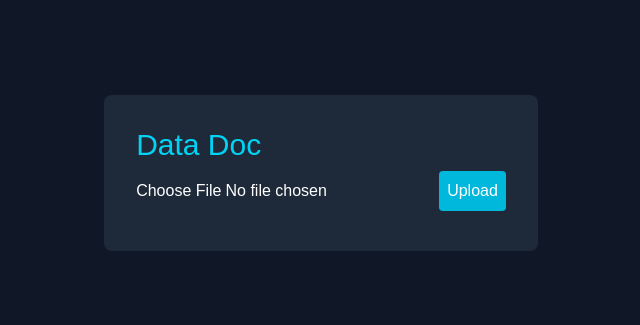
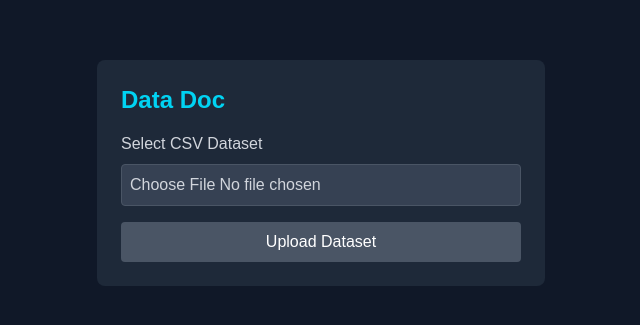
Before and after one commit to TechieTeee/Data-Doc, a Next.js app in the folder frontend/: page / in a window 1280 px wide. Shown: the part 227-552 px from the top of the page, without its empty margins (319-959 px from the left). Built offline with nearby package versions, Linux system fonts and the light colour scheme.

Commit message:
Updated page.tsx for TS types, error handling and UX

```diff
--- a/frontend/app/page.tsx
+++ b/frontend/app/page.tsx
@@ -2,35 +2,122 @@
 import { useState } from "react";
 import axios from "axios";
 
+type UploadResult = {
+  ipfsCid: string;
+  storachaCid: string;
+  eigenDAId: string;
+  datasetId: string;
+  transactionHash: string;
+};
+
+type ErrorResult = {
+  error: string;
+  details: string;
+};
+
 export default function Home() {
   const [file, setFile] = useState<File | null>(null);
-  const [result, setResult] = useState<any>(null);
+  const [result, setResult] = useState<UploadResult | ErrorResult | null>(null);
+  const [loading, setLoading] = useState(false);
 
   const handleFileChange = (e: React.ChangeEvent<HTMLInputElement>) => {
-    if (e.target.files) setFile(e.target.files[0]);
+    if (e.target.files && e.target.files.length > 0) {
+      setFile(e.target.files[0]);
+    }
   };
 
   const uploadDataset = async () => {
     if (!file) return;
+
+    setLoading(true);
+    setResult(null); // Clear previous results
+
     const formData = new FormData();
     formData.append("dataset", file);
-    const res = await axios.post("http://localhost:3001/upload", formData);
-    setResult(res.data);
+
+    try {
+      const res = await axios.post(
+        "https://3001-techieteee-datadoc-0jtulr7q8pd.ws-us118.gitpod.io/upload",
+        formData,
+        {
+          headers: {
+            "Content-Type": "multipart/form-data",
+          },
+          timeout: 30000, // 30 seconds timeout for blockchain transactions
+        }
+      );
+      setResult(res.data as UploadResult);
+    } catch (error: any) {
+      console.error("Upload error:", error);
+      setResult({
+        error: "Upload failed",
+        details: error.response?.data?.details || error.message || "Unknown error"
+      });
+    } finally {
+      setLoading(false);
+    }
   };
 
   return (
-    <div className="min-h-screen flex items-center justify-center bg-gray-900 text-white">
-      <div className="p-8 bg-gray-800 rounded-lg">
-        <h1 className="text-3xl text-cyan-400">Data Doc</h1>
-        <input type="file" onChange={handleFileChange} className="my-4" />
-        <button onClick={uploadDataset} disabled={!file} className="bg-cyan-500 p-2 rounded">
-          Upload
+    <div className="min-h-screen bg-gray-900 flex items-center justify-center p-4">
+      <div className="p-6 bg-gray-800 rounded-lg max-w-md w-full">
+        <h1 className="text-2xl text-cyan-400 mb-4 font-bold">Data Doc</h1>
+
+        <div className="mb-4">
+          <label className="block text-gray-300 mb-2">Select CSV Dataset</label>
+          <input
+            type="file"
+            onChange={handleFileChange}
+            accept=".csv"
+            className="w-full p-2 text-gray-300 bg-gray-700 rounded border border-gray-600 focus:outline-none focus:border-cyan-500"
+          />
+        </div>
+
+        <button
+          onClick={uploadDataset}
+          disabled={!file || loading}
+          className="w-full bg-cyan-500 hover:bg-cyan-600 text-white py-2 px-4 rounded disabled:bg-gray-600 disabled:cursor-not-allowed transition-colors"
+        >
+          {loading ? "Uploading..." : "Upload Dataset"}
         </button>
+
+        {loading && (
+          <div className="mt-4 text-center">
+            <p className="text-cyan-300">Processing transaction on the blockchain...</p>
+            <p className="text-gray-400 text-sm mt-1">This may take a minute</p>
+          </div>
+        )}
+
         {result && (
-          <div className="mt-4">
-            <p>IPFS CID: {result.ipfsCid}</p>
-            <p>EigenDA ID: {result.eigenDAId}</p>
-            <p>Dataset ID: {result.datasetId}</p>
+          <div className="mt-6 p-4 bg-gray-700 rounded-lg">
+            <h2 className="text-xl text-cyan-400 mb-3">
+              {'error' in result ? 'Error' : 'Upload Successful'}
+            </h2>
+
+            {'error' in result ? (
+              <div className="text-red-400">
+                <p className="font-medium">{result.error}</p>
+                <p className="text-sm mt-1">{result.details}</p>
+              </div>
+            ) : (
+              <div className="text-gray-200 space-y-2">
+                <p><span className="text-cyan-300">IPFS CID:</span> {result.ipfsCid}</p>
+                <p><span className="text-cyan-300">Storacha CID:</span> {result.storachaCid}</p>
+                <p><span className="text-cyan-300">EigenDA ID:</span> {result.eigenDAId}</p>
+                <p><span className="text-cyan-300">Dataset ID:</span> {result.datasetId}</p>
+                <div>
+                  <span className="text-cyan-300">Transaction:</span>{" "}
+                  <a
+                    href={`https://sepolia.etherscan.io/tx/${result.transactionHash}`}
+                    target="_blank"
+                    rel="noopener noreferrer"
+                    className="text-blue-400 hover:text-blue-300 underline break-all"
+                  >
+                    {result.transactionHash}
+                  </a>
+                </div>
+              </div>
+            )}
           </div>
         )}
       </div>
```
